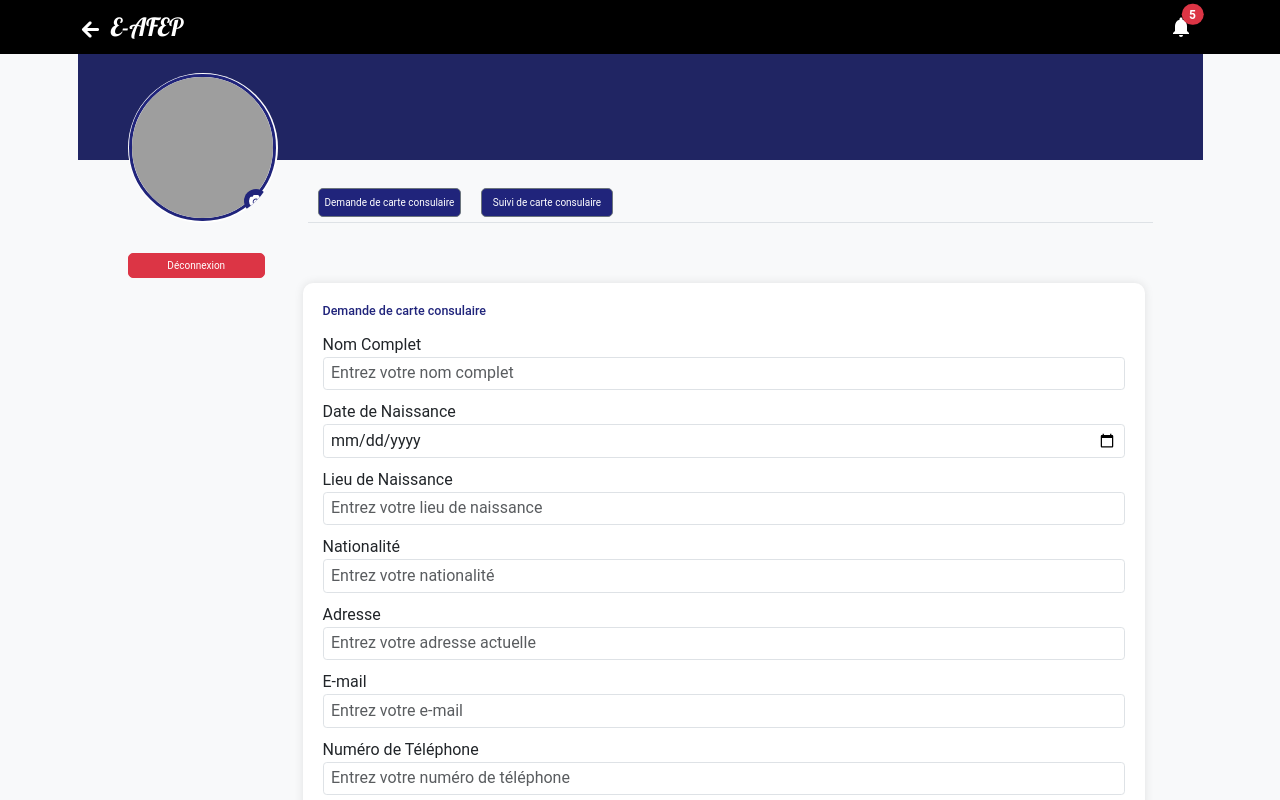
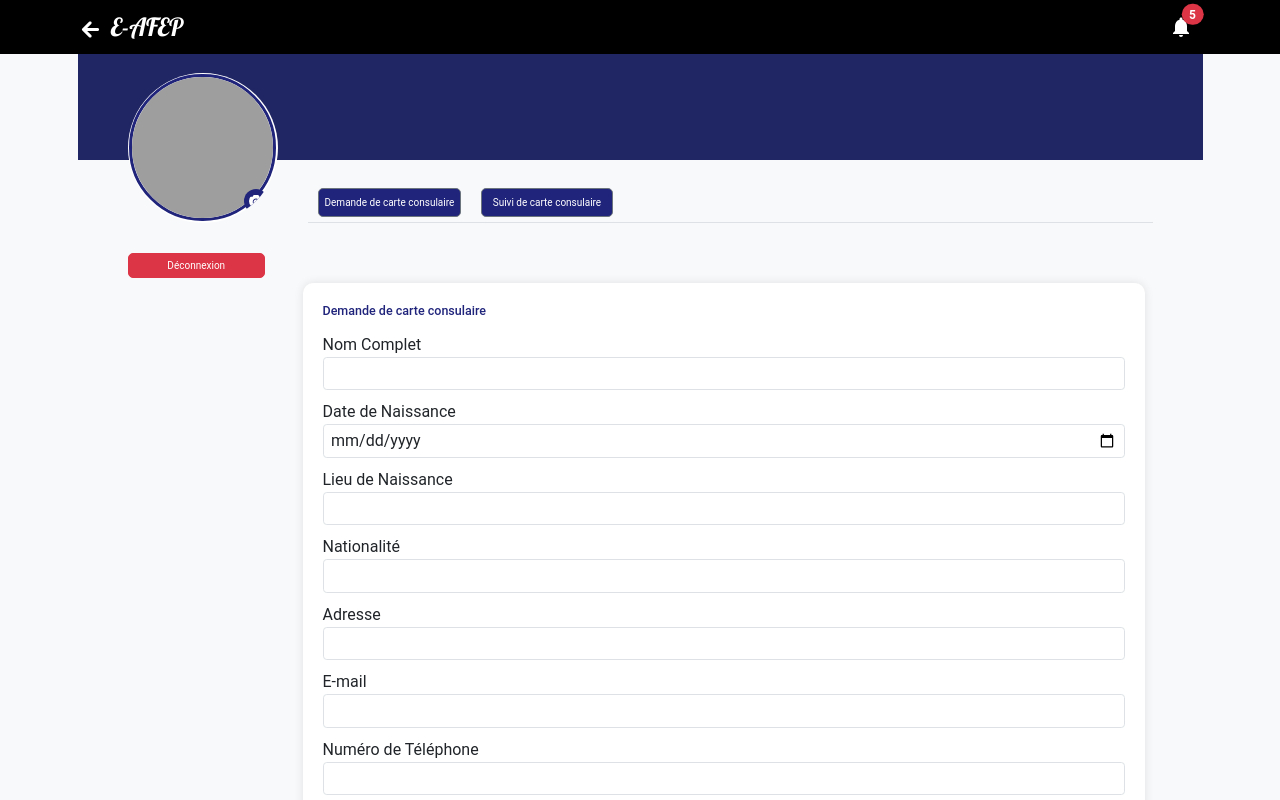
Before and after one commit to gervais6/carte-consulaire, a React (Create React App) app: page /profils in a window 1280 px wide. Built offline with nearby package versions, Linux system fonts and the light colour scheme; grey boxes are pictures that could not be loaded.

Commit message:
modif formulaire

```diff
--- a/src/pages/Profils.js
+++ b/src/pages/Profils.js
@@ -183,7 +183,7 @@ const Profile = () => {
                                                 <h5 className="mb-4" style={{ color: '#20247b' }}>Demande de carte consulaire</h5>
                                                 <div className="mb-3">
                                                     <label htmlFor="nom">Nom Complet</label>
-                                                    <input type="text" className="form-control" id="nom" placeholder="Entrez votre nom complet" required style={{ fontSize: "16px" }} onChange={handleChange} />
+                                                    <input type="text" className="form-control" id="nom" placeholder="" required style={{ fontSize: "16px" }} onChange={handleChange} />
                                                 </div>
                                                 <div className="mb-3">
                                                     <label htmlFor="date_naissance">Date de Naissance</label>
@@ -191,27 +191,27 @@ const Profile = () => {
                                                 </div>
                                                 <div className="mb-3">
                                                     <label htmlFor="lieu_naissance">Lieu de Naissance</label>
-                                                    <input type="text" className="form-control" id="lieu_naissance" placeholder="Entrez votre lieu de naissance" required style={{ fontSize: "16px" }} onChange={handleChange} />
+                                                    <input type="text" className="form-control" id="lieu_naissance" placeholder="" required style={{ fontSize: "16px" }} onChange={handleChange} />
                                                 </div>
                                                 <div className="mb-3">
                                                     <label htmlFor="nationalite">Nationalité</label>
-                                                    <input type="text" className="form-control" id="nationalite" placeholder="Entrez votre nationalité" required style={{ fontSize: "16px" }} onChange={handleChange} />
+                                                    <input type="text" className="form-control" id="nationalite" placeholder="" required style={{ fontSize: "16px" }} onChange={handleChange} />
                                                 </div>
                                                 <div className="mb-3">
                                                     <label htmlFor="adresse">Adresse</label>
-                                                    <input type="text" className="form-control" id="adresse" placeholder="Entrez votre adresse actuelle" required style={{ fontSize: "16px" }} onChange={handleChange} />
+                                                    <input type="text" className="form-control" id="adresse" placeholder="" required style={{ fontSize: "16px" }} onChange={handleChange} />
                                                 </div>
                                                 <div className="mb-3">
                                                     <label htmlFor="email">E-mail</label>
-                                                    <input type="email" className="form-control" id="email" placeholder="Entrez votre e-mail" required style={{ fontSize: "16px" }} onChange={handleChange} />
+                                                    <input type="email" className="form-control" id="email" placeholder="" required style={{ fontSize: "16px" }} onChange={handleChange} />
                                                 </div>
                                                 <div className="mb-3">
                                                     <label htmlFor="telephone">Numéro de Téléphone</label>
-                                                    <input type="tel" className="form-control" id="telephone" placeholder="Entrez votre numéro de téléphone" required style={{ fontSize: "16px" }} onChange={handleChange} />
+                                                    <input type="tel" className="form-control" id="telephone" placeholder="" required style={{ fontSize: "16px" }} onChange={handleChange} />
                                                 </div>
                                                 <div className="mb-3">
                                                     <label htmlFor="numero_piece_identite">Numéro de Pièce d'Identité</label>
-                                                    <input type="text" className="form-control" id="numero_piece_identite" placeholder="Entrez le numéro de votre pièce d'identité" required style={{ fontSize: "16px" }} onChange={handleChange} />
+                                                    <input type="text" className="form-control" id="numero_piece_identite" placeholder="" required style={{ fontSize: "16px" }} onChange={handleChange} />
                                                 </div>
                                                 <div className="mb-3">
                                                     <label htmlFor="date_expiration_piece">Date d'Expiration de la Pièce</label>
```
